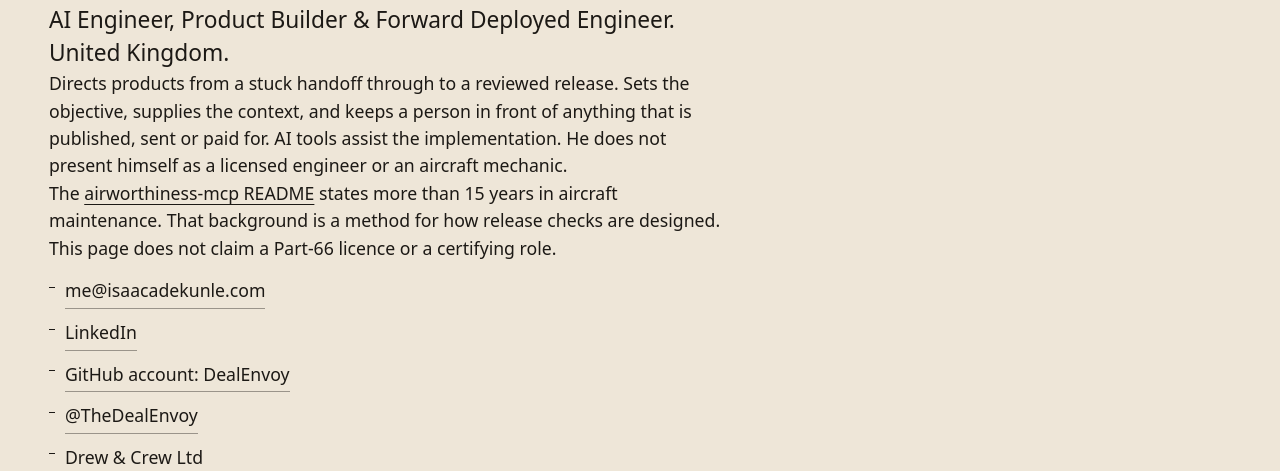
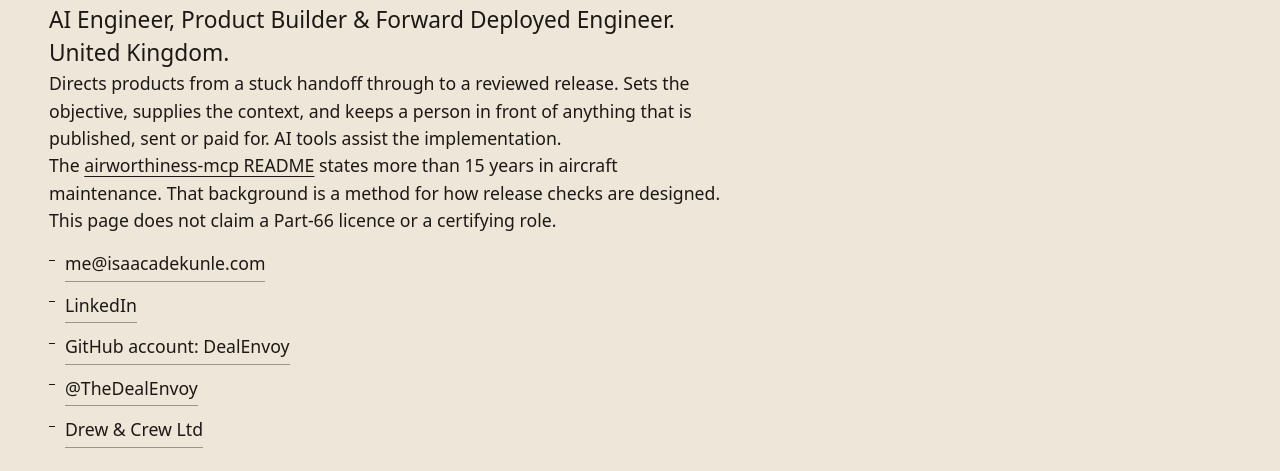
Before and after one commit to DealEnvoy/isaacadekunle-site, a plain HTML site: page site/resume/index.html in a window 1280 px wide. Shown: the part 191-662 px from the top of the page. Drawn offline with Linux system fonts and the light colour scheme; a web font is replaced by a local one.

Commit message:
fix: drop the licensed-engineer disclaimer from the resume

```diff
--- a/site/resume/index.html
+++ b/site/resume/index.html
@@ -38,7 +38,7 @@
     <p class="kicker">Resume</p>
     <h1>Isaac Adekunle</h1>
     <p class="lead">AI Engineer, Product Builder &amp; Forward Deployed Engineer. United Kingdom.</p>
-    <p>Directs products from a stuck handoff through to a reviewed release. Sets the objective, supplies the context, and keeps a person in front of anything that is published, sent or paid for. AI tools assist the implementation. He does not present himself as a licensed engineer or an aircraft mechanic.</p>
+    <p>Directs products from a stuck handoff through to a reviewed release. Sets the objective, supplies the context, and keeps a person in front of anything that is published, sent or paid for. AI tools assist the implementation.</p>
     <p>The <a href="https://github.com/DealEnvoy/airworthiness-mcp" rel="noopener">airworthiness-mcp README</a> states more than 15 years in aircraft maintenance. That background is a method for how release checks are designed. This page does not claim a Part-66 licence or a certifying role.</p>
     <ul class="contact__links">
       <li><a href="mailto:me@isaacadekunle.com">me@isaacadekunle.com</a></li>
```
Also changed, not shown: src/pages/resume.src.html (+1 -1 lines).
